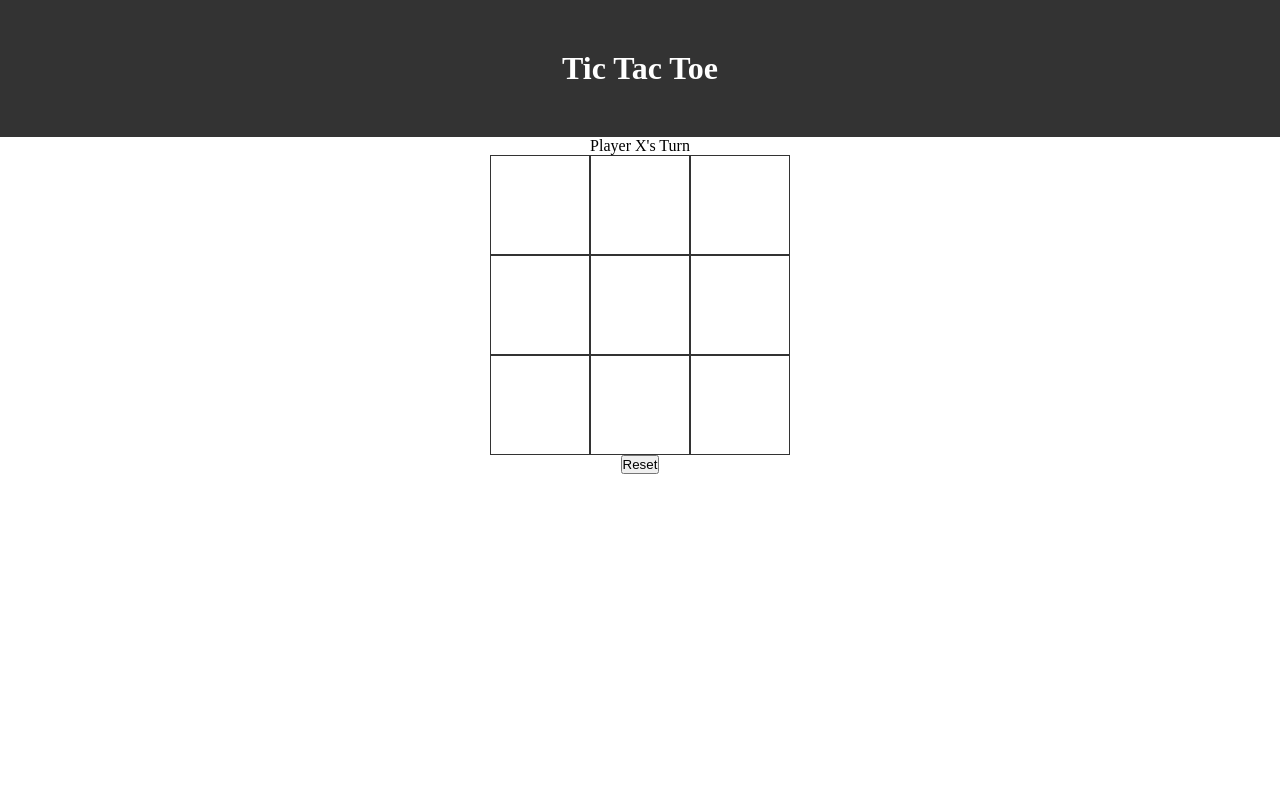
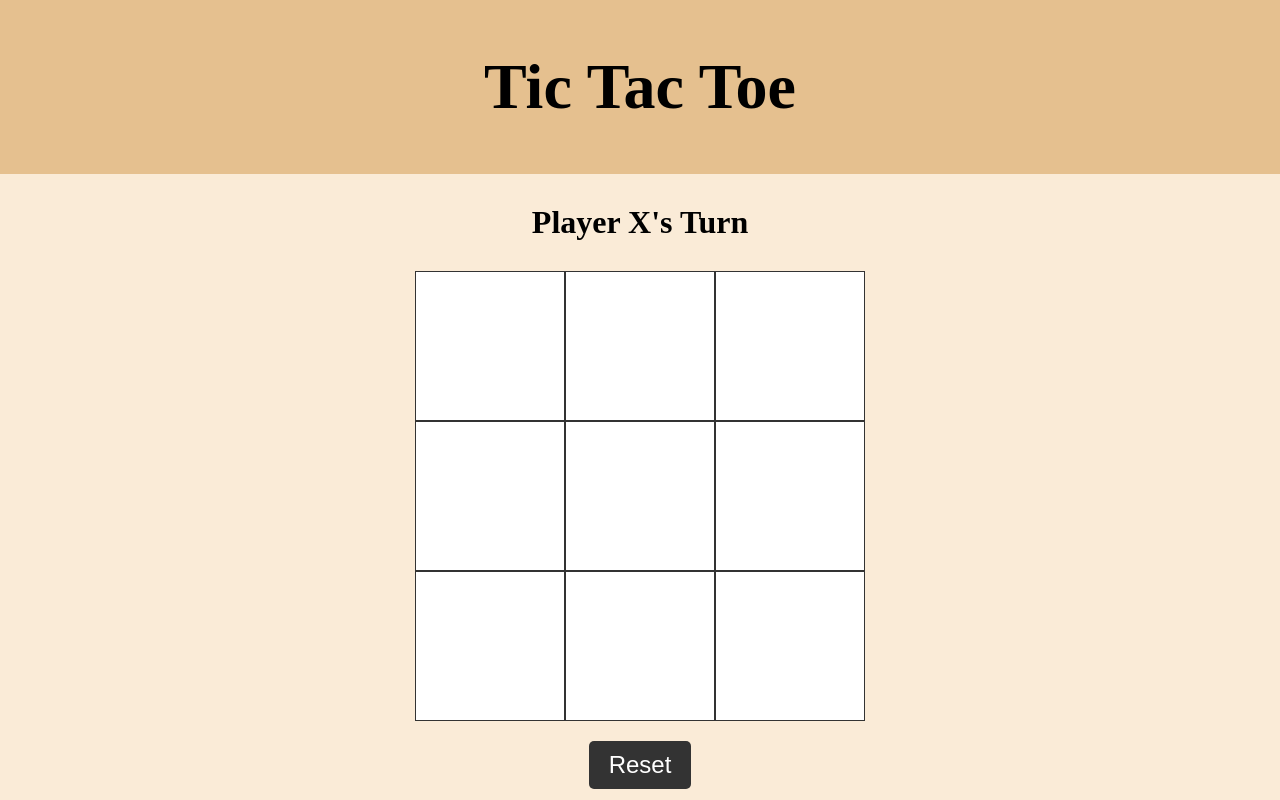
Before and after one commit to AhmedI968/Odin-TicTacToe, a plain HTML site: page index.html in a window 1280 px wide. Drawn offline with Linux system fonts and the light colour scheme.

Commit message:
Completed the design for the game

```diff
--- a/styles.css
+++ b/styles.css
@@ -4,12 +4,17 @@
     box-sizing: border-box;
 }
 
+body {
+    background-color: antiquewhite;
+}
+
 header {
     display: flex;
     justify-content: center;
     align-items: center;
-    background-color: #333;
-    color: white;
+    background-color: #e5c08f;
+    color: black;
+    font-size: 2em;
     padding: 50px;
 }
 
@@ -23,6 +28,7 @@ header {
 .game {
     display: grid;
     grid-template-columns: repeat(3, 1fr);
+    background-color: white;
 }
 
 .cell {
@@ -30,8 +36,30 @@ header {
     justify-content: center;
     align-items: center;
     border: 1px solid #333;
-    height: 100px;
-    width: 100px;
-    font-size: 2em;
+    height: 150px;
+    width: 150px;
+    font-size: 4em;
+    font-weight: bold;
     cursor: pointer;
 }
+
+.message {
+    margin: 30px;
+    font-size: 2em;
+    font-weight: bold;
+}
+
+.reset {
+    padding: 10px 20px;
+    background-color: #333;
+    color: white;
+    font-size: 1.5em;
+    cursor: pointer;
+    border: none;
+    border-radius: 5px;
+    margin-top: 20px;
+}
+
+.reset:hover {
+    background-color: #555;
+}
```
